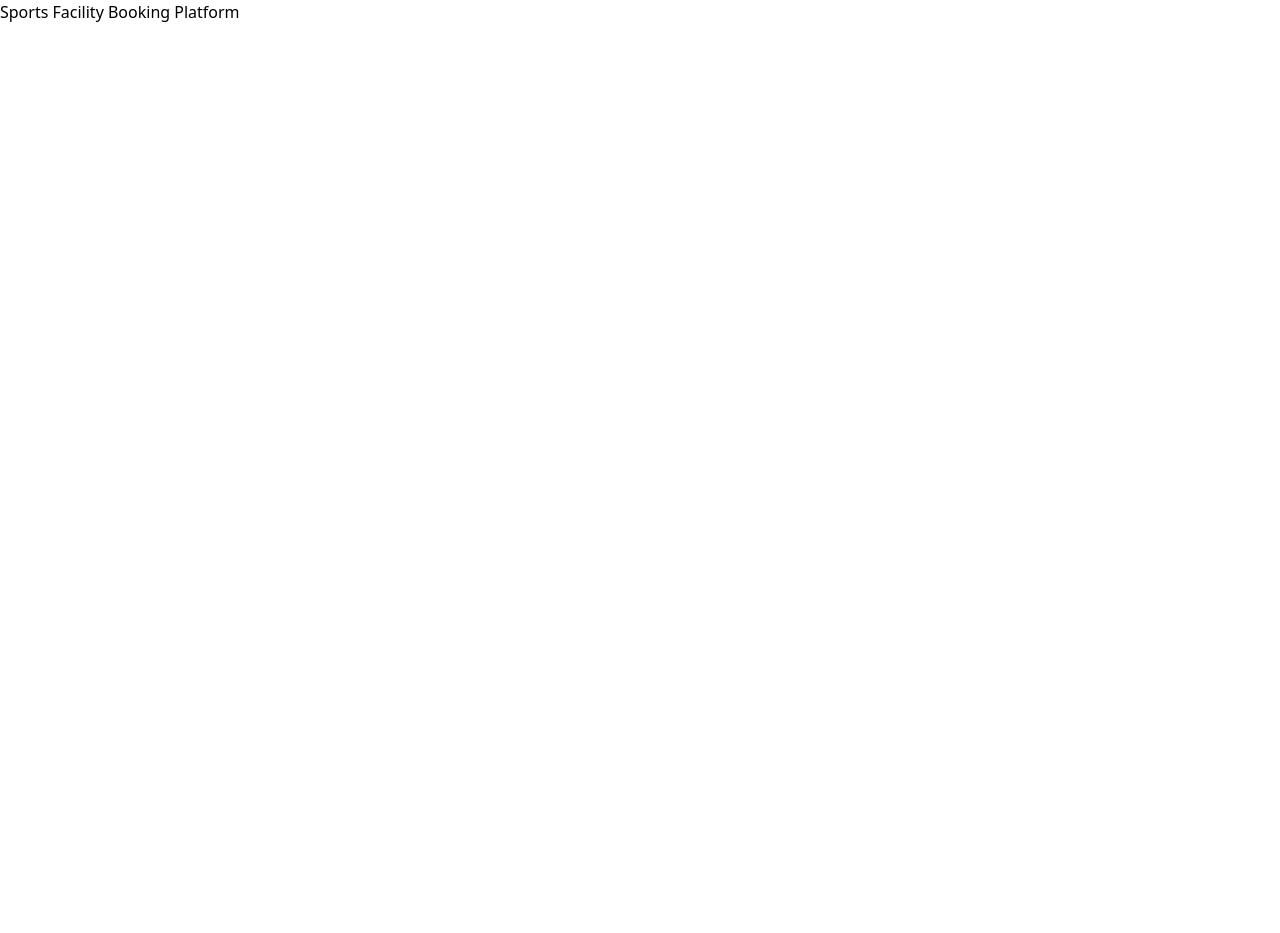
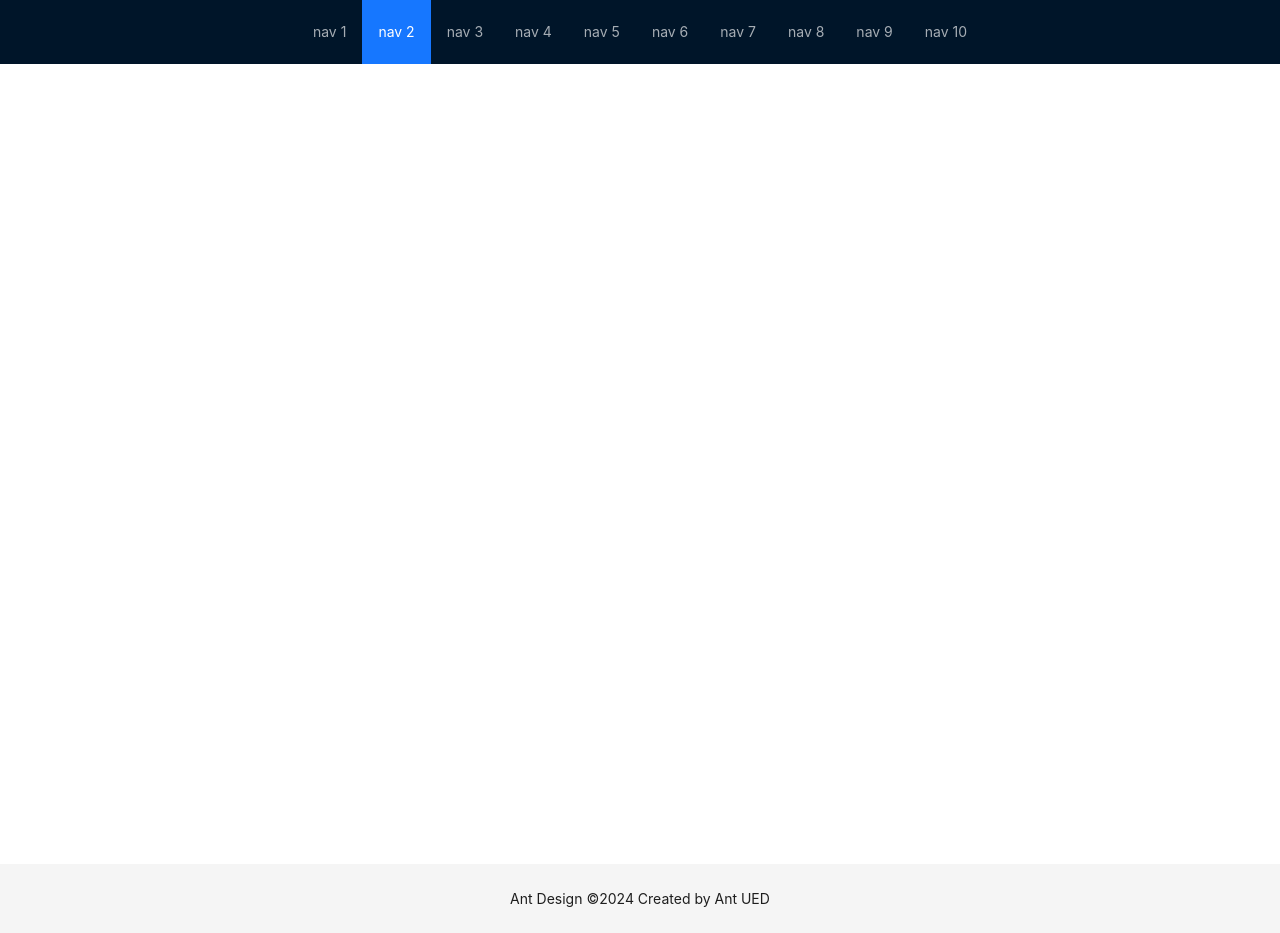
Before and after one commit to rabby-hasan-dev/sports-facility-booking-platform-client, a React (Vite) app: page / in a window 1280 px wide. Before the commit the page ends 800 px from the top, so only its background shows below. Built offline with nearby package versions, Linux system fonts and the light colour scheme.

Commit message:
added main layout

```diff
--- a/src/App.tsx
+++ b/src/App.tsx
@@ -1,12 +1,13 @@
 
 import './App.css'
+import MainLayout from './Layout/MainLayout'
 
 function App() {
 
 
   return (
     <>
-      <h1 className='text-red-500' >Sports Facility Booking Platform</h1>
+      <MainLayout></MainLayout>
 
     </>
   )
--- /dev/null
+++ b/src/Layout/MainLayout.tsx
@@ -0,0 +1,53 @@
+
+import React from 'react';
+import { Layout, Menu, theme } from 'antd';
+import { Outlet } from 'react-router-dom';
+
+const { Header, Content, Footer } = Layout;
+
+const items = new Array(10).fill(null).map((_, index) => ({
+    key: index + 1,
+    label: `nav ${index + 1}`,
+}));
+
+const MainLayout: React.FC = () => {
+    const {
+        token: { colorBgContainer, },
+    } = theme.useToken();
+
+    return (
+        <Layout>
+            <Header style={{ display: 'flex', alignItems: 'center' }}>
+                <div className="demo-logo" />
+                <Menu
+                    theme="dark"
+                    mode="horizontal"
+                    defaultSelectedKeys={['2']}
+                    items={items}
+                    style={{ flex: 1, minWidth: 0, justifyContent: 'center' }}
+                />
+                <div className="demo-logo" />
+            </Header>
+            <Content >
+
+                <div
+                    style={{
+                        background: colorBgContainer,
+                        minHeight: '100vh',
+                        padding: 24,
+
+                    }}
+                >
+
+                    <Outlet></Outlet>
+
+                </div>
+            </Content>
+            <Footer style={{ textAlign: 'center' }}>
+                Ant Design ©{new Date().getFullYear()} Created by Ant UED
+            </Footer>
+        </Layout>
+    );
+};
+
+export default MainLayout;
--- a/src/pages/Auth/Register.tsx
+++ b/src/pages/Auth/Register.tsx
@@ -36,7 +36,7 @@ const Register = () => {
         <div className="bg-blue-400 h-screen" >
 
 
-            <Row justify={"center"} align={"middle"} defaultValues={defaultValues} >
+            <Row justify={"center"} align={"middle"}  >
                 <PForm onSubmit={onSubmit}>
                     <PInput name="name" label="Name" type="text"></PInput>
                     <PInput name="email" label="Email" type="text"></PInput>
--- a/src/redux/api/baseApi.ts
+++ b/src/redux/api/baseApi.ts
@@ -5,7 +5,10 @@ import { createApi, fetchBaseQuery } from '@reduxjs/toolkit/query/react'
 
 
 
-export const baseApi = createApi({
+
+
+
+ export const baseApi = createApi({
     reducerPath: 'baseApi',
     baseQuery: fetchBaseQuery({ baseUrl: 'http://localhost:3000/api' }),
     endpoints: () => ({}),
```
Also changed, not shown: src/Layout/Dashboard.tsx (added).
